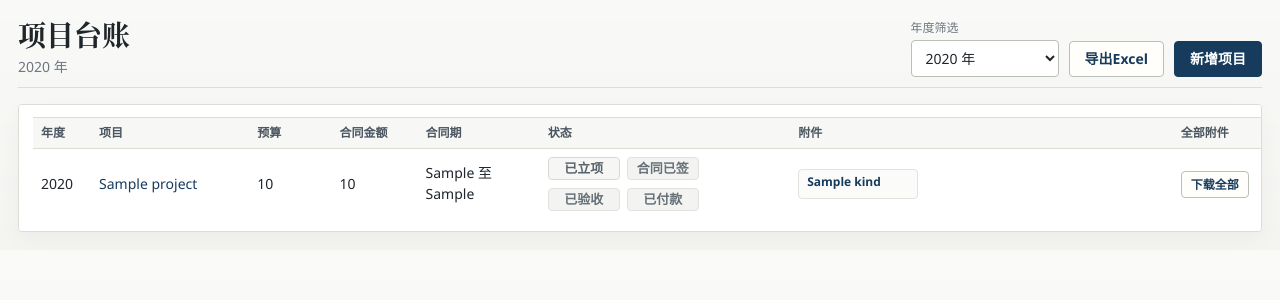
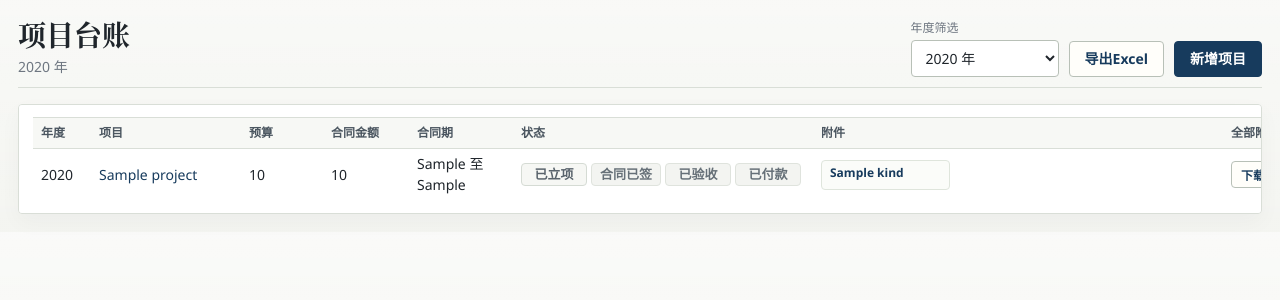
Before and after one commit to tianqijiao/projman, a FastAPI app: template app/templates/projects.html in a window 1280 px wide. Shown: the part 58-358 px from the top of the page. Run offline with FastAPI, Linux system fonts and the light colour scheme; the template is opened without the code that fills it: most values are stand-ins (such as "Sample title", 1, 10 or a date in 2020).

Commit message:
优化台账列宽和状态排版

```diff
--- a/app/static/styles.css
+++ b/app/static/styles.css
@@ -236,7 +236,7 @@ table {
   border-collapse: collapse;
 }
 .projects-table {
-  min-width: 1240px;
+  min-width: 1290px;
   table-layout: fixed;
 }
 th, td {
@@ -265,29 +265,40 @@ tbody tr:last-child { border-bottom: 0; }
 .projects-table td:nth-child(1) { width: 58px; }
 .projects-table th:nth-child(2),
 .projects-table td:nth-child(2) {
-  width: 158px;
-  overflow-wrap: anywhere;
+  width: 150px;
+  word-break: keep-all;
+  overflow-wrap: normal;
 }
 .projects-table th:nth-child(3),
 .projects-table td:nth-child(3) { width: 82px; }
 .projects-table th:nth-child(4),
 .projects-table td:nth-child(4) { width: 86px; }
 .projects-table th:nth-child(5),
-.projects-table td:nth-child(5) { width: 122px; }
+.projects-table td:nth-child(5) { width: 104px; }
 .projects-table th:nth-child(6),
-.projects-table td:nth-child(6) { width: 250px; }
+.projects-table td:nth-child(6) { width: 300px; }
 .projects-table th:nth-child(7),
-.projects-table td:nth-child(7) { width: 382px; }
+.projects-table td:nth-child(7) { width: 410px; }
 .projects-table th:nth-child(8),
 .projects-table td:nth-child(8) { width: 100px; }
 
 .status-grid {
   display: grid;
-  grid-template-columns: repeat(2, max-content);
+  grid-template-columns: repeat(4, max-content);
   gap: 4px;
   align-content: center;
 }
+.projects-table .status-grid {
+  align-items: center;
+  white-space: nowrap;
+}
 .panel-head .status-grid { justify-content: end; }
+.contract-period {
+  display: grid;
+  gap: 2px;
+  line-height: 1.35;
+  white-space: nowrap;
+}
 
 .pill {
   display: inline-flex;
@@ -304,7 +315,10 @@ tbody tr:last-child { border-bottom: 0; }
   margin: 2px 3px 2px 0;
   white-space: nowrap;
 }
-.projects-table .status-grid .pill { min-width: 72px; }
+.projects-table .status-grid .pill {
+  min-width: 66px;
+  margin: 0;
+}
 .pill.ok {
   background: var(--green-soft);
   border-color: #cbdcce;
@@ -393,9 +407,9 @@ input[type="file"] {
 }
 .attachment-summary {
   display: grid;
-  grid-template-columns: repeat(3, minmax(118px, 1fr));
+  grid-template-columns: repeat(3, minmax(128px, 1fr));
   gap: 4px;
-  min-width: 360px;
+  min-width: 390px;
 }
 .attachment-type {
   border: 1px solid #dfe5dc;
--- a/app/templates/projects.html
+++ b/app/templates/projects.html
@@ -30,7 +30,11 @@
         <td><a href="/projects/{{ item.project.id }}">{{ item.project.name }}</a></td>
         <td>{{ item.project.budget_amount or "-" }}</td>
         <td>{{ item.project.contract_amount or "-" }}</td>
-        <td>{% if item.project.contract_start and item.project.contract_end %}{{ item.project.contract_start }} 至 {{ item.project.contract_end }}{% else %}-{% endif %}</td>
+        <td>
+          {% if item.project.contract_start and item.project.contract_end %}
+          <span class="contract-period"><span>{{ item.project.contract_start }} 至</span><span>{{ item.project.contract_end }}</span></span>
+          {% else %}-{% endif %}
+        </td>
         <td>{% include "_status.html" %}</td>
         <td>
           <div class="attachment-summary">
```
